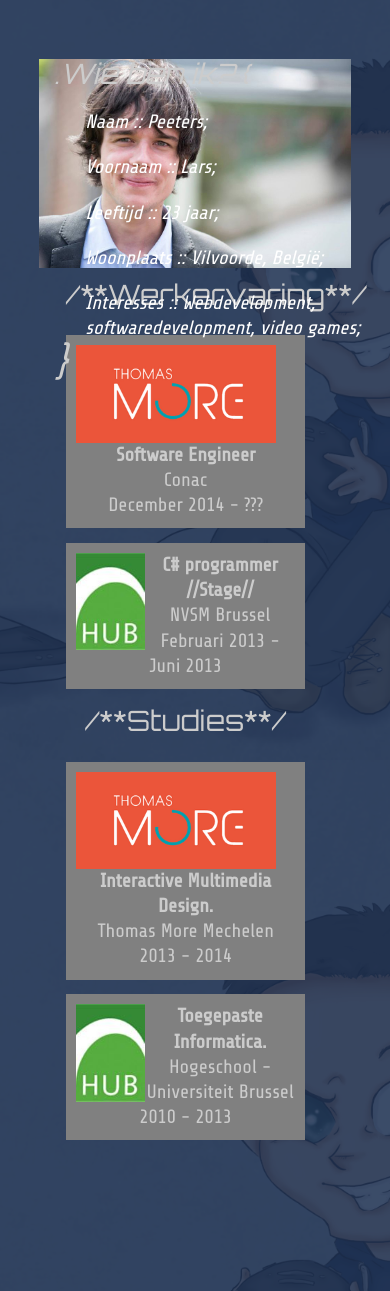
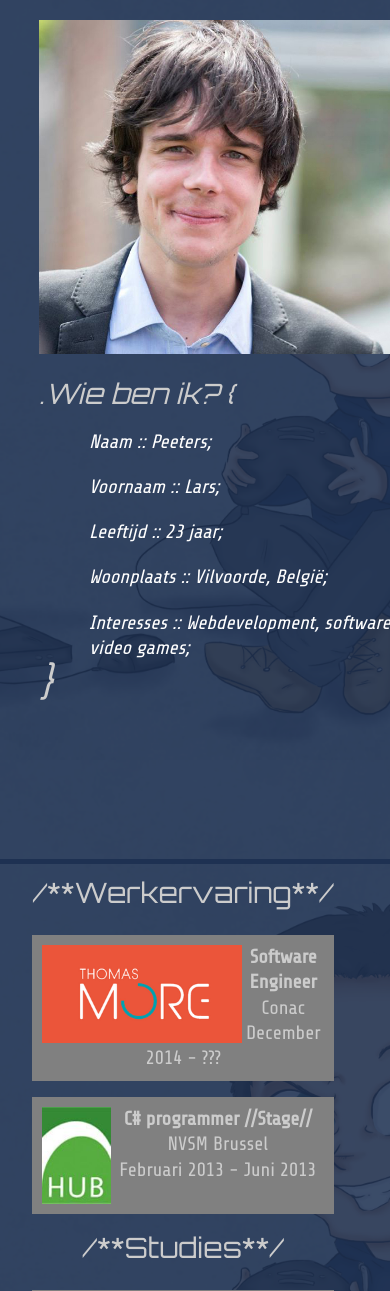
Before and after one commit to larspeeters/larspeeters, a PHP site: page / in a window 390 px wide; the page is wider, and only the part inside the window is pictured. Shown: the part 84-1375 px from the top of that part. Run offline with PHP 8.4, Linux system fonts and the light colour scheme.

Commit message:
Flip style settings changed

```diff
--- a/css/style.css
+++ b/css/style.css
@@ -101,7 +101,7 @@
 
 .sub{
 	border-bottom: solid 5px #1e3152;
-	width: 100%;
+
 	height: 100%;
 	padding: 30px;
 }
@@ -282,13 +282,13 @@
 	}
 
 	.desktop {
-		display: none;
+		display: none !important;
 	}
 
 	.sub {
 		margin-left: 0;
-		height: 200%;
-		padding: 10%;
+		padding-left: 10%;
+		padding-top: 0;
 	}
 
 	.slogan {
@@ -326,6 +326,7 @@
 
 	#profilepic {
 		width: 100%;
+		min-width: 500px;
 		margin: 0;
 		display: block;
 	}
@@ -365,6 +366,7 @@
 
 	/*VAARDIGHEDEN*/
 	#skills {
+		height: 100%;
 		width: 100%;
 		margin: 0;
 		font-size: 16px;
@@ -375,7 +377,12 @@
 		font-size: 28px;
 	}
 
-	.container {
+	.cardcontainer {
+		min-width: 500px;
+		min-height: 400px;
+		clear: both;
+		height: 35%;
+		position: relative;
 		-webkit-perspective: 800px;
 		-moz-perspective: 800px;
 		-o-perspective: 800px;
@@ -405,7 +412,8 @@
 		-o-backface-visibility: hidden;
 		backface-visibility: hidden;
 	}
-
+.card .front{
+	padding-top: 5%;}
 	.card .back {
 		-webkit-transform: rotateY( 180deg );
 		-moz-transform: rotateY( 180deg );
@@ -418,6 +426,7 @@
 		-o-transform: rotateY( 180deg );
 		transform: rotateY( 180deg );
 	}
+
 }
 
 @media (min-width:768px){
--- a/index.php
+++ b/index.php
@@ -83,10 +83,10 @@
                 <li class="skill">[Drupal 7] <progress value="40" max="100" ></progress></li>
             </ul>
         </div>
-        <section class="container">
+        <div class="cardcontainer mob"  style="display: none;">
             <div class="card" onclick="flip()">
                 <div class="front">
-                    <div id="identity" class="mob" style="display: none;" ><h2>.Wie ben ik? {</h2>
+                    <div id="identity"  ><h2>.Wie ben ik? {</h2>
             <ul id="about">
                 <li class="aboutMe">Naam :: Peeters;</li>
                 <li class="aboutMe">Voornaam :: Lars;</li>
@@ -97,7 +97,7 @@
         </div>
                     </div>
                 <div class="back">
-        <div id="skills" class="mob" style="display: none;">
+        <div id="skills" >
             <h2>Vaardigheden worden geladen...</h2>
             <ul >
                 <li class="skill">[HTML5 / CSS3] <progress value="75" max="100" ></progress></li>
@@ -110,6 +110,7 @@
         </div>
                 </div>
             </div>
+        </div>
     </section>
     <section id="studies">
         <h2>/**Werkervaring**/</h2>
```
